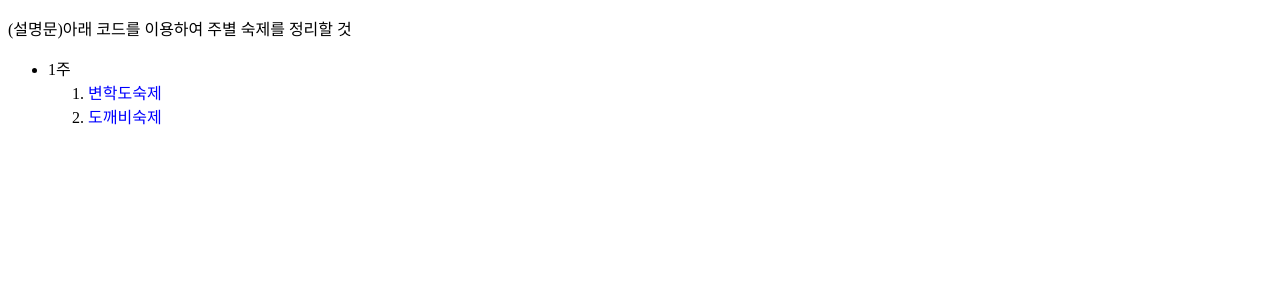
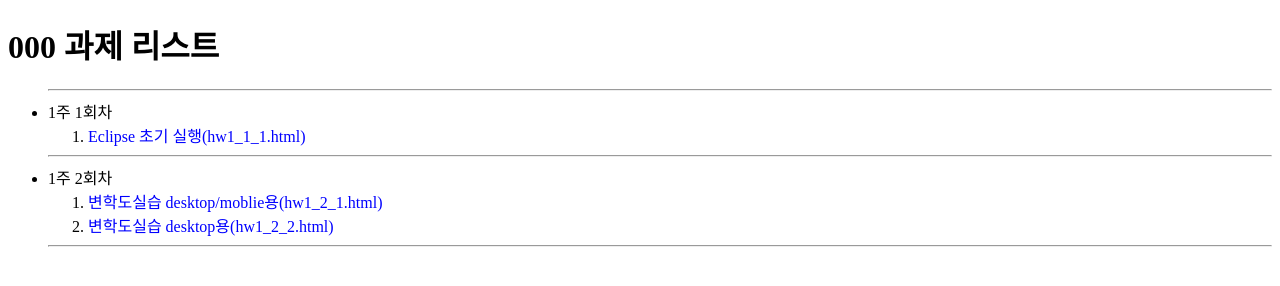
Before and after one commit to eunbin8563/eunbin8563.github.io, a plain HTML site: page index.html in a window 1280 px wide. Drawn offline with nearby package versions, Linux system fonts and the light colour scheme.

Commit message:
Update index.html

```diff
--- a/index.html
+++ b/index.html
@@ -1,22 +1,23 @@
-<!doctype  html>  <!--  index.html -->
+<!doctype html>  <!-- index.html -->
 <html><head>
-  <meta charset="utf-8"/><meta name="viewport" content="width=device-width, initial-scale=1"/>
+  <meta charset="utf-8"/>
+  <meta name="viewport" content="width=device-width,initial-sacle=1"/>
+  <title>개인 과제 리스트</title>
   <style>
   a:link {color:blue; text-decoration:none;} a:visited { color:purple; text-decoration:none;}
   a:hover { text-decoration:underline;} a:active {color:red; text-decoration:none;}
-  </style>
-  <script src="https://ajax.googleapis.com/ajax/libs/jquery/3.1.1/jquery.min.js"></script>
-  <title>김은빈 자바 홈페이지</title></head>
-<body><header></header>
-<section>
-  <p>(설명문)아래 코드를 이용하여 주별 숙제를 정리할 것</p>
-  <ul>
-    <li id="week01">1주
-    <ol type ="1">
-      <li><a href="https://xxxxxxx.github.io/1/20xx01x1.html"  target="_blank">변학도숙제</a></li>
-      <li><a href="https://xxxxxxx.github.io/1/20xx01x2.html"  target="_blank">도깨비숙제</a></li>
-    </ol>
+  </style></head>
+<body>
+<h1>000 과제 리스트</h3>
+  <ul><hr/>
+  <li> 1주 1회차 </li>
+  <ol>
+    <li><a href=https://eunbin8563.github.io/java/hw1_1_1.html>Eclipse 초기 실행(hw1_1_1.html)</a></li>
+  </ol><hr/>
+  <li> 1주 2회차 </li>
+  <ol>
+  <li><a href="https://eunbin8563.github.io/java/hw1_2_1.html">변학도실습 desktop/moblie용(hw1_2_1.html)</a></li>
+  <li><a href="https://eunbin8563.github.io/java/hw1_2_2.html">변학도실습 desktop용(hw1_2_2.html)</a></li>
+  </ol><hr/>
   </ul>
-</section>
-</body>
-</html>
+</body></html>
```
